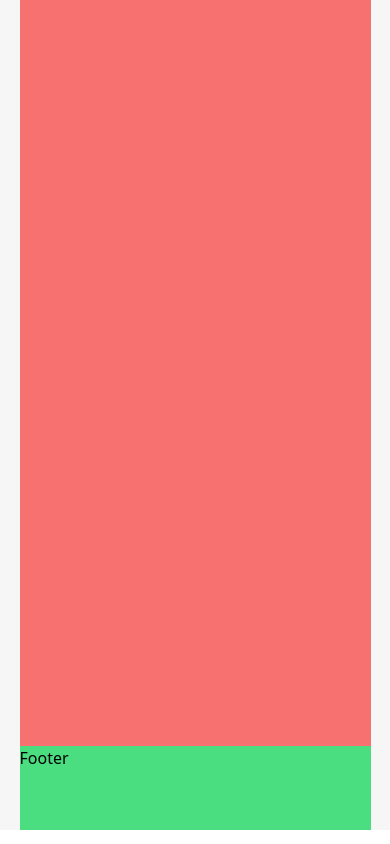
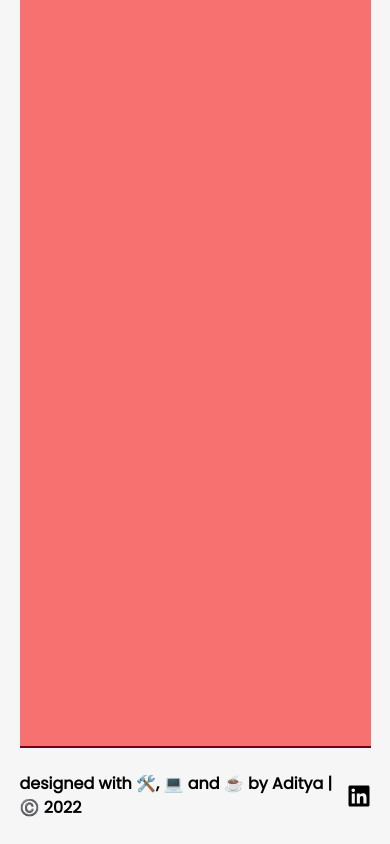
Before and after one commit to iamadityamall/personal-portfolio, a React (Create React App) app: page / in a window 390 px wide. Shown: the part 2678-3522 px from the top of the page. Built offline with nearby package versions, Linux system fonts and the light colour scheme.

Commit message:
footer completed

```diff
--- a/src/components/Footer.jsx
+++ b/src/components/Footer.jsx
@@ -1,7 +1,25 @@
-import React from 'react'
+import React from "react";
+import { FaLinkedin } from "react-icons/fa";
 
 const Footer = () => {
-  return <div className="h-[10vh] bg-green-400">Footer</div>;
-}
+  return (
+    <footer className="h-auto bg-primary flex items-center justify-between border-t-2 border-ternary xl:justify-center xl:space-x-20">
+      {/* footer title */}
+      <div className="text-md py-6 font-Poppins font-semibold">
+        <p>designed with 🛠️, 💻 and ☕ by Aditya | ©️ {new Date().getFullYear()}</p>
+      </div>
 
-export default Footer
+      {/* social icons */}
+      <a
+        href="https://www.linkedin.com/in/adityaharendramall/"
+        className="text-2xl py-6"
+        target="_blank"
+        rel="noreferrer"
+      >
+        <FaLinkedin />
+      </a>
+    </footer>
+  );
+};
+
+export default Footer;
--- a/src/components/Home/HeroSection.jsx
+++ b/src/components/Home/HeroSection.jsx
@@ -6,7 +6,7 @@ const HeroSection = () => {
   return (
     <section
       id="home"
-      className="h-screen bg-primary flex flex-col justify-center items-center space-y-5 md:flex-row-reverse md:justify-between xl:px-10 mt-[-20px]"
+      className="h-screen bg-primary flex flex-col justify-center items-center space-y-5 md:flex-row md:justify-between xl:px-10 mt-[-20px]"
     >
       {/* hero image */}
       <div className=" bg-secondary h-[100px] w-[100px] mt-6 rounded-full  overflow-hidden ring-2  ring-darkPurple ring-offset-2 border-2 border-lightPurple z-1 md:h-[250px] md:w-[250px] xl:h-[400px] xl:w-[400px] xl:ring-offset-4 xl:ring-4 xl:border-4">
```
